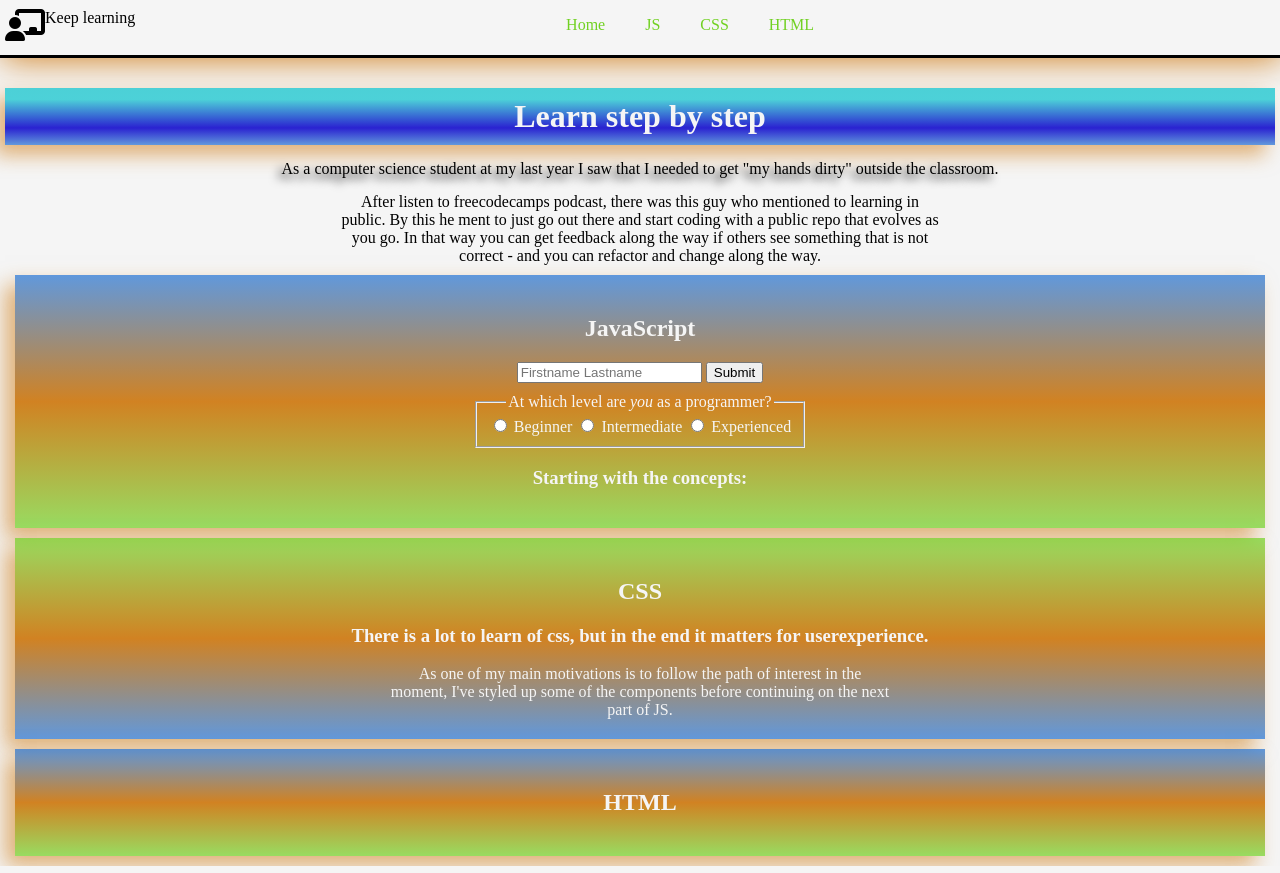
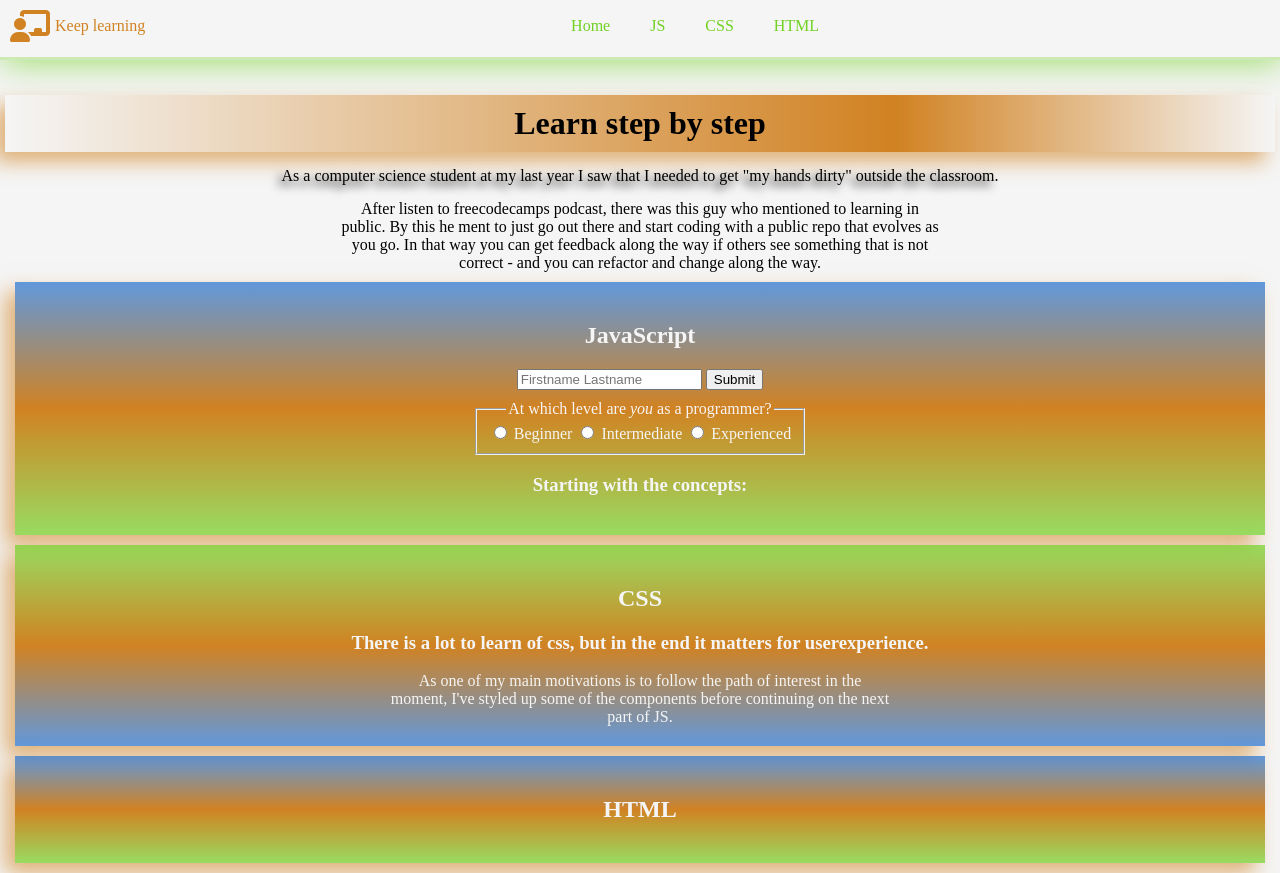
Before and after one commit to terjetopland/learnJavaScript, a website with bundled scripts: page index.html in a window 1280 px wide. Built offline with nearby package versions, Linux system fonts and the light colour scheme.

Commit message:
Some adjustments to the styling of navBar and and mainHeader

```diff
--- a/navBar.html
+++ b/navBar.html
@@ -1,4 +1,5 @@
-<div class="logo"><i class="fa-solid fa-chalkboard-user fa-2x"></i> Keep learning</div>
+
+<div class="logo"><i class="fa-solid fa-chalkboard-user fa-2x"></i>Keep learning</div>
 <ul class="menu">
     <li><a href="./index.html">Home</a></li>
     <li><a href="">JS</a></li>
@@ -8,23 +9,31 @@
 
 <style>
     .navBar {
-        margin-bottom: 30px;
+        margin-bottom: 35px;
         padding-bottom: 5px;
         min-height: 5vh;
         /* 10% of view height */
         display: flex;
         justify-content: space-between;
-        border-bottom: 3px solid;
-        box-shadow: 2px 2px 35px rgba(209, 130, 34, 1);
+        border-bottom: 3px solid rgba(113, 209, 34, 0.3);
+        box-shadow: 2px 2px 35px rgba(113, 209, 34, 0.7);
+        background: rgb(245, 245, 245);
     }
 
     .logo {
         padding: 5px;
         align-self: center;
+        align-items: center;
+        color: rgba(209, 130, 34, 1);
+    }
+
+    .logo i {
+        padding: 5px;
     }
 
     .navbar i {
         color: rgba(113, 209, 34, 0.7);
+
     }
 
     .navBar .logo {
--- a/styles.css
+++ b/styles.css
@@ -1,11 +1,9 @@
 body {
-    background: whitesmoke;
+    background: rgb(245, 245, 245);
     margin: 0;
     padding: 0;
     /* background: rgba(113, 209, 34, 0.1); */
 }
-
-
 
 .container {
     text-align: center;
@@ -13,11 +11,10 @@ body {
 }
 
 .mainHeader {
-    background: linear-gradient( rgba(34, 200, 209, 0.8) 20%,rgba(42, 34, 209, 1) 70%, rgba(34, 113, 209, 0.7));
+    background: linear-gradient(90deg,  rgb(245, 245, 245),rgba(209, 130, 34, 1) 70%, rgb(245, 245, 245));
     box-shadow: -10px 10px 20px rgba(209, 130, 34, 0.6);
     margin: 0;
     padding: 10px;
-    color: whitesmoke;
 }
 
 .intro {
@@ -37,26 +34,25 @@ body {
 .oddSection {
     background: linear-gradient(rgba(34, 113, 209, 0.7), rgba(209, 130, 34, 1),rgba(113, 209, 34, 0.7));
     box-shadow: -10px 10px 20px rgba(209, 130, 34, 0.6);
-    color: whitesmoke;
+    color: rgb(245, 245, 245);
 }
 
 .evenSection
  {
     background: linear-gradient(rgba(113, 209, 34, 0.7), rgba(209, 130, 34, 1), rgba(34, 113, 209, 0.7));
     box-shadow: -10px 10px 20px rgba(209, 130, 34, 0.6);
-    color: whitesmoke;
+    color: rgb(245, 245, 245);
 }
 
 .evenSection, .oddSection {
     margin: 10px;
     padding: 20px;
-
 }
 
 .evenSection:hover, .oddSection:hover{
     box-shadow: 0 0 0 ;
     color: black;
-    border: 4px solid rgba(255, 255, 255, 0.7)
+    border: 3px solid rgba(255, 255, 255, 0.7)
  }
 
  .formUserName {
```
